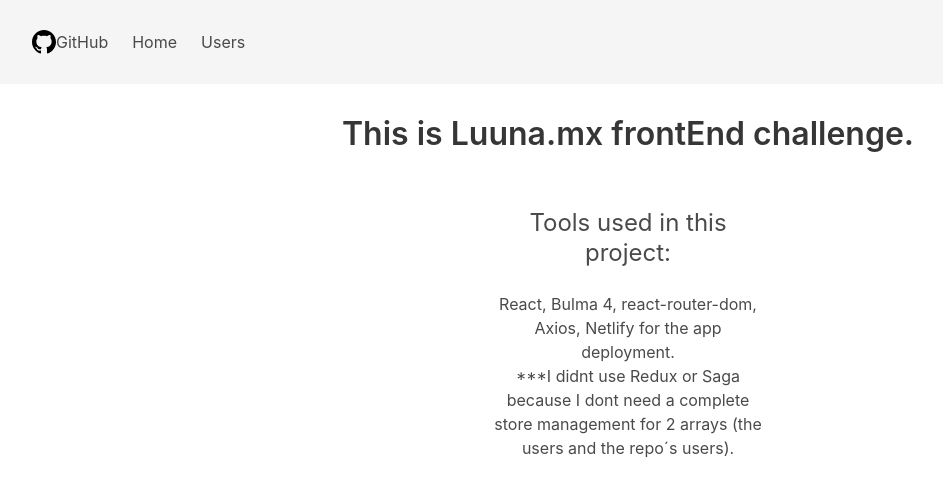
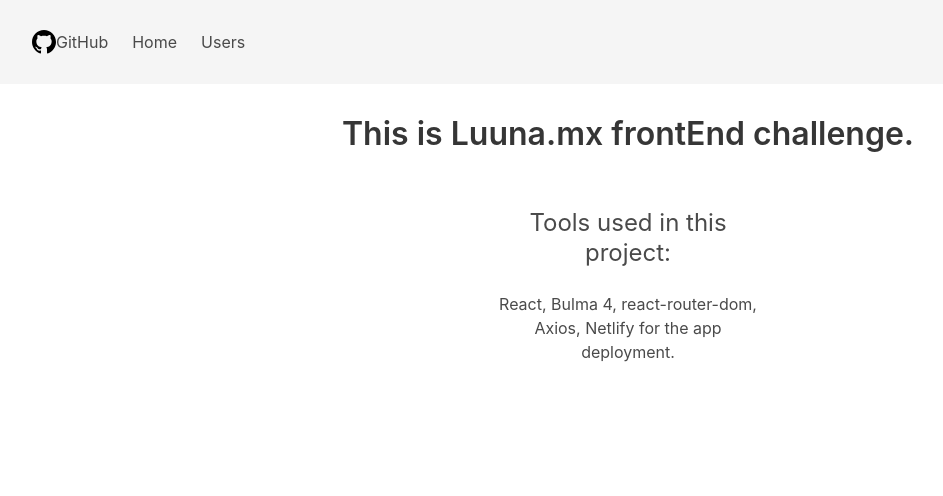
Before and after one commit to Richardtex22/luunaChallenge, a React (Create React App) app: page / in a window 1280 px wide. Shown: the top 496 px of the page, without its empty margins (12-955 px from the left). Built offline with nearby package versions, Linux system fonts and the light colour scheme.

Commit message:
Update Home.js

```diff
--- a/src/Home.js
+++ b/src/Home.js
@@ -13,9 +13,6 @@
                 <div style={center}>
                 <p class="subtitle is-4">Tools used in this project:</p>
                     <p>React, Bulma 4, react-router-dom, Axios, Netlify for the app deployment.</p>
-                    <p>***I didnt use Redux or Saga because I dont need a complete store management
-                    for 2 arrays (the users and the repo´s users).
-                    </p>
                 </div>
             </div>
         </div>
```
